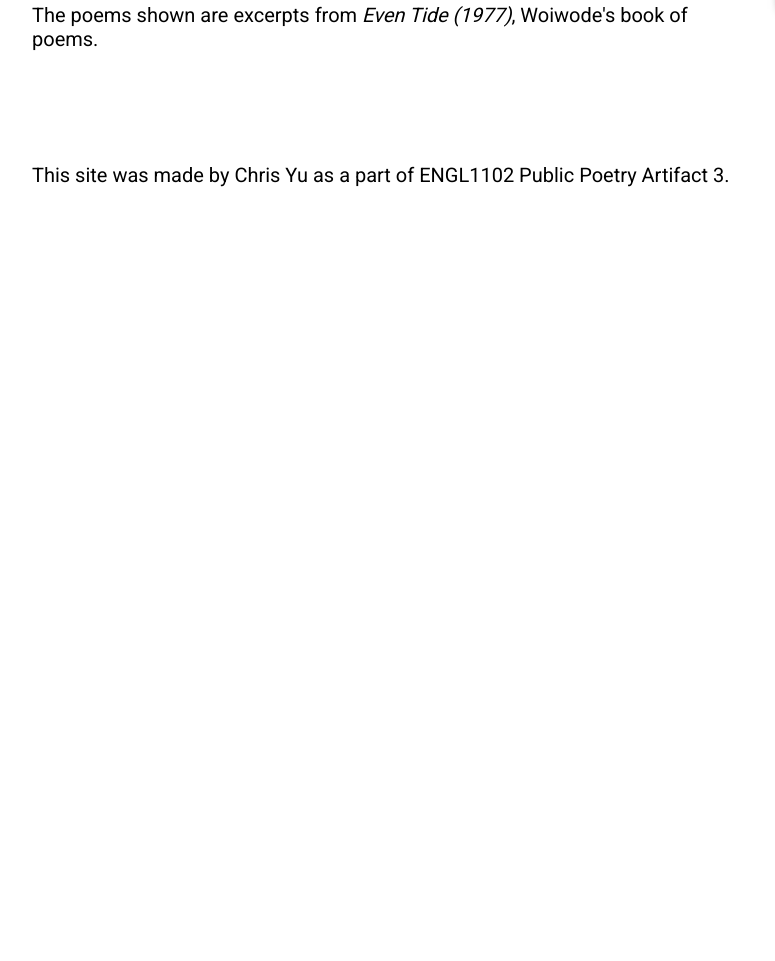
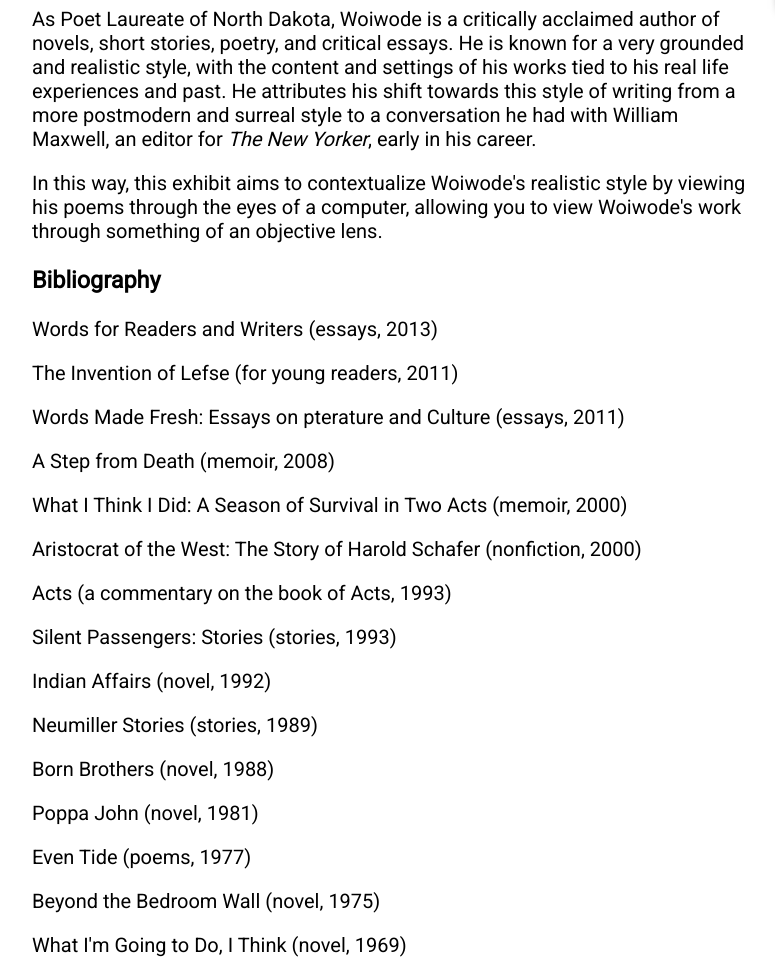
Before and after one commit to cyu2019/artifact3, a website: page about.html in a window 1280 px wide. Shown: the part 398-1359 px from the top of the page, without its empty margins (23-798 px from the left). Before the commit the page ends 800 px from the top, so only its background shows below. Drawn offline with Linux system fonts and the light colour scheme.

Commit message:
changed some about pages

```diff
--- a/about.html
+++ b/about.html
@@ -78,14 +78,38 @@ li a:hover {
 <div id="text">
 	<h1>About Larry Woiwode</h1>
 	<p>
-	Larry Woiwode is the Poet Laureate of North Dakota and a critically acclaimed author of novels, short stories, poetry, and critical essays. He is known for a very grounded and realistic style, with the content and settings of his works tied to his real life experiences and past.
+	Woiwode was born on October 30, 1941, in Carrington, North Dakota, spending his early childhood on the North Dakota plains before moving to Illinois, where he spent his adolescence and attended the University of Illinois Urbana Champaign from 1959 to 1964. Throughout high school and university, he published poems and short stories before his breakout novel <i>What I'm going to do, I think</i> in 1969. Woiwode has continued to publish works from all spheres of writing, including but not limited to poetry, fiction, critical essays, and memoirs. He later moved back to North Dakota was designated its Poet Laureate in 1995.
+
 	</p>
+	<p>
+	As Poet Laureate of North Dakota, Woiwode is a critically acclaimed author of novels, short stories, poetry, and critical essays. He is known for a very grounded and realistic style, with the content and settings of his works tied to his real life experiences and past. He attributes his shift towards this style of writing from a more postmodern and surreal style to a  conversation he had with William Maxwell, an editor for <i>The New Yorker</i>, early in his career.
+	</p>
+
 	<p>
 	In this way, this exhibit aims to contextualize Woiwode's realistic style by viewing his poems through the eyes of a computer, allowing you to view Woiwode's work through something of an objective lens.
 	</p>
+	<h3>Bibliography</h3>
+	<p>Words for Readers and Writers (essays, 2013)</p>
+	<p>The Invention of Lefse (for young readers, 2011)</p>
+	<p>Words Made Fresh: Essays on pterature and Culture (essays, 2011)</p>
+	<p>A Step from Death (memoir, 2008)</p>
+	<p>What I Think I Did: A Season of Survival in Two Acts (memoir, 2000)</p>
+	<p>Aristocrat of the West: The Story of Harold Schafer (nonfiction, 2000)</p>
+	<p>Acts (a commentary on the book of Acts, 1993)</p>
+	<p>Silent Passengers: Stories (stories, 1993)</p>
+	<p>Indian Affairs (novel, 1992)</p>
+	<p>Neumiller Stories (stories, 1989)</p>
+	<p>Born Brothers (novel, 1988)</p>
+	<p>Poppa John (novel, 1981)</p>
+	<p>Even Tide (poems, 1977)</p>
+	<p>Beyond the Bedroom Wall (novel, 1975)</p>
+	<p>What I'm Going to Do, I Think (novel, 1969)</p>
+	<br>
 	<p>
 	The poems shown are excerpts from <i>Even Tide (1977)</i>, Woiwode's book of poems.
 	</p>
+
+
 	<br><br><br>
 	<p>
 	This site was made by Chris Yu as a part of ENGL1102 Public Poetry Artifact 3.
--- a/package.json
+++ b/package.json
@@ -9,7 +9,7 @@
   },
   "devDependencies": {},
   "scripts": {
-    "start":"node api",
+    "start": "node api",
     "test": "echo \"Error: no test specified\" && exit 1"
   },
   "author": "",
```
Also changed, not shown: 1 other file.
